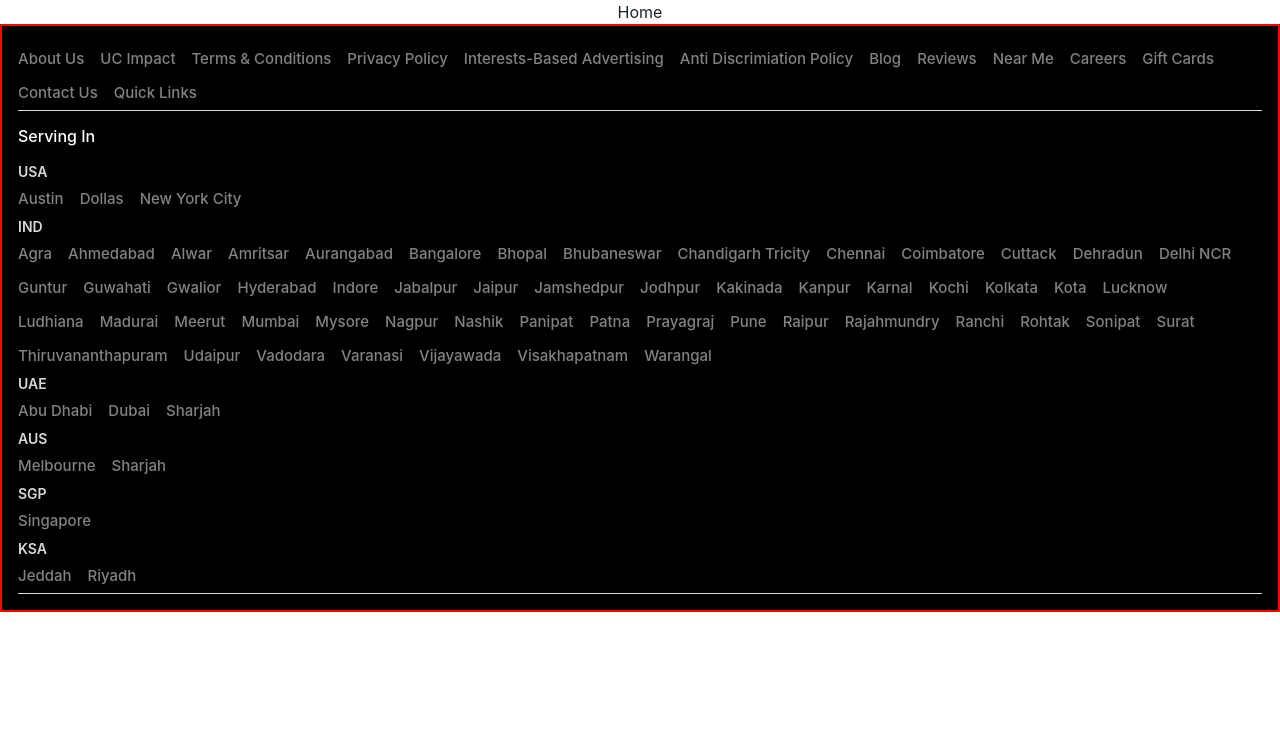
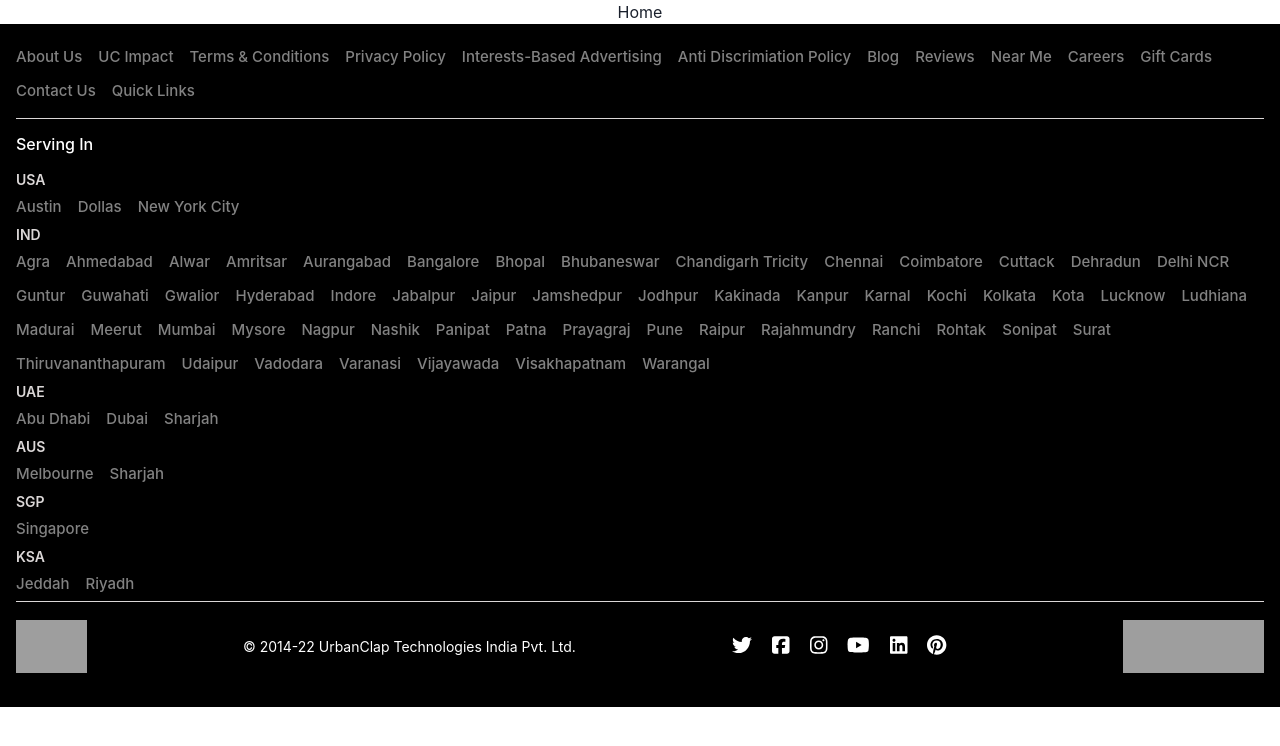
Before and after one commit to sathyaPrasad650/peachy-hobbies-6858, a React (Create React App) app in the folder urban-company-sathya/: page / in a window 1280 px wide. Shown: the top 746 px of the page. Built offline with nearby package versions, Linux system fonts and the light colour scheme; grey boxes are pictures that could not be loaded.

Commit message:
footer is done

```diff
--- a/urban-company-sathya/package.json
+++ b/urban-company-sathya/package.json
@@ -6,6 +6,11 @@
     "@chakra-ui/react": "^2.3.4",
     "@emotion/react": "^11.10.4",
     "@emotion/styled": "^11.10.4",
+    "@fortawesome/fontawesome-svg-core": "^6.2.0",
+    "@fortawesome/free-brands-svg-icons": "^6.2.0",
+    "@fortawesome/free-regular-svg-icons": "^6.2.0",
+    "@fortawesome/free-solid-svg-icons": "^6.2.0",
+    "@fortawesome/react-fontawesome": "^0.2.0",
     "@testing-library/jest-dom": "^5.16.5",
     "@testing-library/react": "^13.4.0",
     "@testing-library/user-event": "^13.5.0",
--- a/urban-company-sathya/src/Components/Footer.jsx
+++ b/urban-company-sathya/src/Components/Footer.jsx
@@ -8,6 +8,18 @@
   ksaFooterMiddleData,
 } from "../Data/data";
 import styles from "../Styles/Footer.module.css";
+import { FontAwesomeIcon } from "@fortawesome/react-fontawesome";
+// import { faCoffee, apple } from "@fortawesome/free-solid-svg-icons";
+import {
+  faFacebookSquare,
+  faInstagram,
+  faInstagramSquare,
+  faLinkedin,
+  faPinterest,
+  faSquareInstagram,
+  faTwitter,
+  faYoutube,
+} from "@fortawesome/free-brands-svg-icons";
 
 function Footer() {
   return (
@@ -81,8 +93,47 @@
           ))}
         </ul>
       </div>
+      <div className={styles.footerBottom}>
+        <div>
+          <img
+            className={styles.img}
+            src="https://res.cloudinary.com/urbanclap/image/upload/images/growth/home-screen/1631097450980-d2de38.png"
+            alt="error"
+          />
+        </div>
+        <div>
+          <p style={{ fontSize: "14px" }}>
+            © 2014-22 UrbanClap Technologies India Pvt. Ltd.
+          </p>
+        </div>
+        <div>
+          <FontAwesomeIcon className={styles.icon} icon={faTwitter} />
+          <FontAwesomeIcon className={styles.icon} icon={faFacebookSquare} />
+          <FontAwesomeIcon className={styles.icon} icon={faInstagram} />
+          <FontAwesomeIcon className={styles.icon} icon={faYoutube} />
+          <FontAwesomeIcon className={styles.icon} icon={faLinkedin} />
+          <FontAwesomeIcon className={styles.icon} icon={faPinterest} />
+        </div>
+        <div style={{ display: "flex" }}>
+          <img
+            className={styles.img}
+            src="https://images.urbanclap.com/image/upload/categories/category_v2/category_7f907eb0.png"
+            alt=""
+          />
+          <img
+            className={styles.img}
+            src="https://images.urbanclap.com/image/upload/categories/category_v2/category_7f741d10.png"
+            alt=""
+          />
+        </div>
+      </div>
     </div>
   );
 }
 
 export default Footer;
+
+/*
+
+
+*/
--- a/urban-company-sathya/src/Styles/Footer.module.css
+++ b/urban-company-sathya/src/Styles/Footer.module.css
@@ -1,17 +1,24 @@
 .footer {
   background-color: black;
   color: rgb(255, 255, 255);
-  border: 2px solid red;
+  /* border: 2px solid red; */
   padding: 16px;
 }
 .footerTop {
   font-size: 14px;
   border-bottom: 1px solid #dbd7d7;
+  padding-bottom: 10px;
 }
 .footerMiddle {
   border-bottom: 1px solid #dbd7d7;
 }
 .footerBottom {
+  display: flex;
+  padding-top: 18px;
+  padding-bottom: 18px;
+  align-items: center;
+  justify-content: space-between;
+  flex-wrap: wrap;
 }
 .ul {
   align-items: center;
@@ -41,3 +48,10 @@
 .p {
   text-align: left;
 }
+.img {
+  height: 53px;
+}
+.icon {
+  height: 20px;
+  margin-right: 20px;
+}
```
Also changed, not shown: 1 other file (tests, documents, lock files or other folders).
